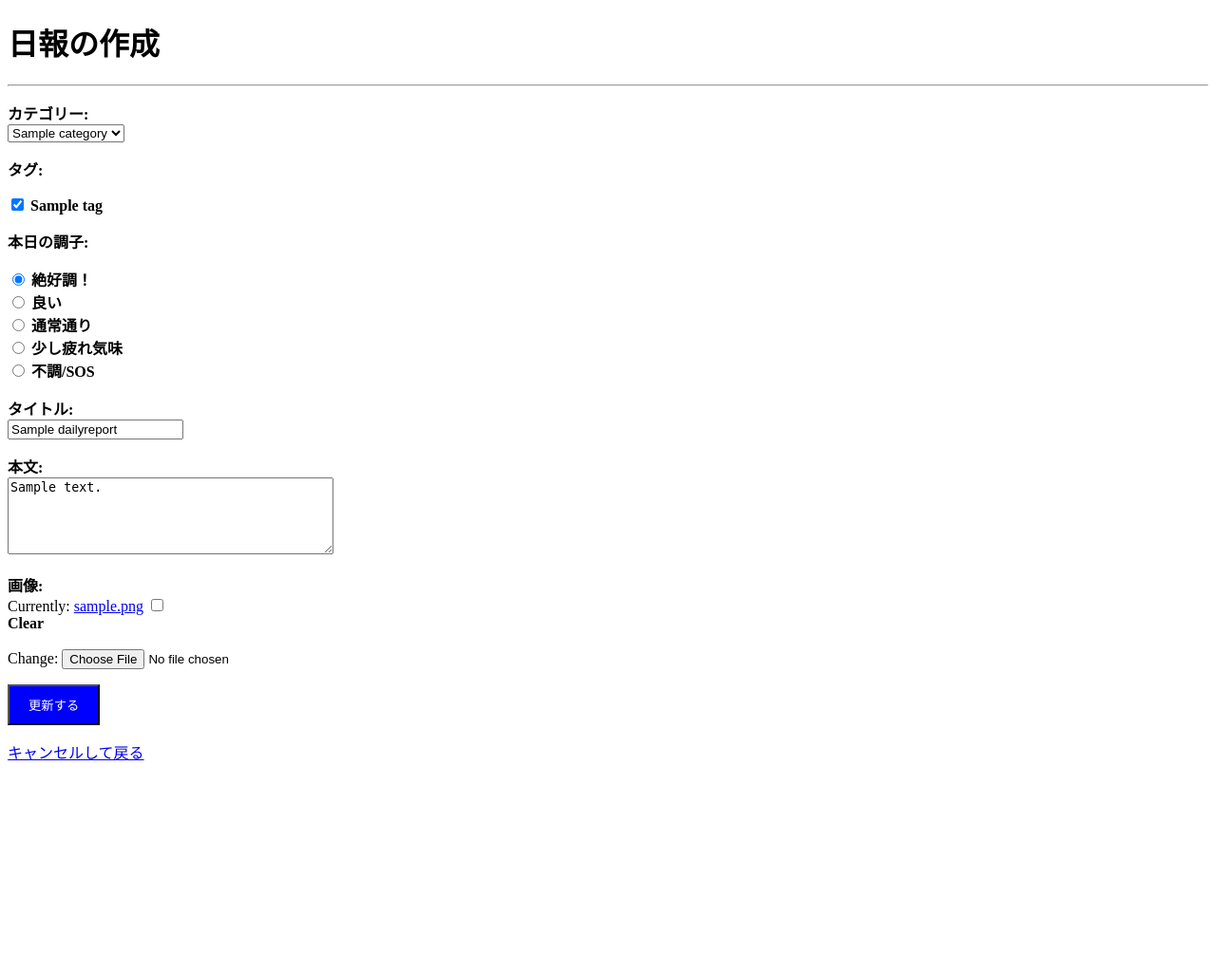
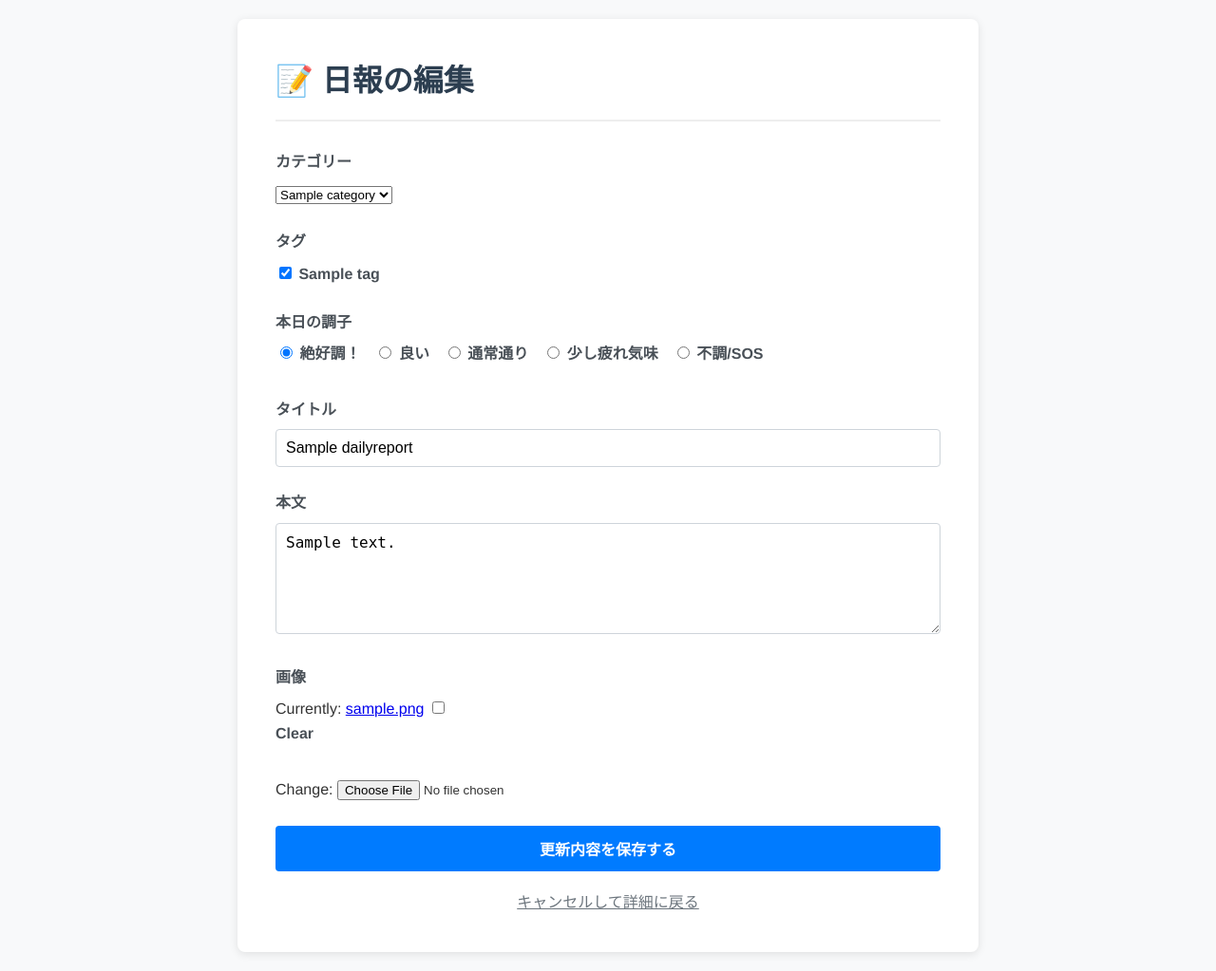
Before and after one commit to RYO-102/DailyReportApp-database-lecture_ver-, a Django app: page /1/edit/ in a window 1280 px wide. Shown: the whole page at 95% size. Before the commit the page ends 801 px from the top, so only its background shows below. Run offline with Django 5.2, Linux system fonts and the light colour scheme; a user stored in the database is signed in; tables that the repository leaves empty hold one stand-in row (values such as "Sample post").

Commit message:
report_form.hemlのリファクタリング ①不要なコメントを削除 ②SQLやDBに関わるコードに適切なコメントを追加 ③UI/UXの向上

```diff
--- a/reports/templates/reports/report_form.html
+++ b/reports/templates/reports/report_form.html
@@ -2,29 +2,89 @@
 <html lang="ja">
 <head>
     <meta charset="UTF-8">
-    <title>日報を書く</title>
+    <meta name="viewport" content="width=device-width, initial-scale=1.0">
+    <title>{% if is_edit %}日報の編集{% else %}日報の作成{% endif %}</title>
     <style>
-        .form-group { margin-bottom: 15px; }
-        label { display: block; font-weight: bold; }
-        .helptext { font-size: 0.8em; color: #666; }
-        ul { list-style: none; padding: 0; } /* チェックボックスの点を消す */
-        li { display: inline-block; margin-right: 10px; } /* 横並びにする */
+        /* 共通スタイル */
+        body { font-family: "Helvetica Neue", Arial, sans-serif; background-color: #f8f9fa; color: #333; margin: 0; padding: 20px; line-height: 1.6; }
+
+        .container { max-width: 700px; margin: 0 auto; background: white; padding: 40px; border-radius: 8px; box-shadow: 0 2px 10px rgba(0,0,0,0.1); }
+
+        h1 { margin-top: 0; color: #2c3e50; border-bottom: 2px solid #eee; padding-bottom: 15px; margin-bottom: 30px; }
+
+        /* フォーム要素のスタイル */
+        .form-group { margin-bottom: 25px; }
+
+        label { display: block; font-weight: bold; margin-bottom: 8px; color: #495057; }
+
+        /* テキスト入力・エリア（forms.pyで form-control クラスが付与されています） */
+        .form-control {
+            width: 100%;
+            padding: 10px;
+            border: 1px solid #ced4da;
+            border-radius: 4px;
+            font-size: 16px;
+            box-sizing: border-box; /* paddingを含めた幅計算 */
+        }
+        .form-control:focus { border-color: #80bdff; outline: 0; box-shadow: 0 0 0 0.2rem rgba(0,123,255,.25); }
+
+        /* チェックボックスリスト（タグ用） */
+        ul { list-style: none; padding: 0; margin: 0; }
+        ul li { display: inline-block; margin-right: 15px; margin-bottom: 5px; }
+        ul li label { display: inline; font-weight: normal; cursor: pointer; }
+
+        /* ラジオボタン（調子用） */
+        #id_condition { display: flex; gap: 15px; flex-wrap: wrap; }
+        #id_condition div { display: flex; align-items: center; }
+
+        /* ヘルプテキスト */
+        .helptext { display: block; font-size: 0.85em; color: #6c757d; margin-top: 5px; }
+
+        /* エラーメッセージ */
+        .errorlist { color: #dc3545; font-size: 0.9em; margin-top: 5px; font-weight: bold; }
+
+        /* ボタン */
+        .btn { padding: 12px 24px; border-radius: 4px; border: none; cursor: pointer; font-size: 1em; text-decoration: none; display: inline-block; font-weight: bold; }
+        .btn-primary { background-color: #007bff; color: white; width: 100%; transition: background 0.3s; }
+        .btn-primary:hover { background-color: #0056b3; }
+        .btn-link { background: none; color: #6c757d; text-decoration: underline; display: block; text-align: center; margin-top: 20px; }
     </style>
 </head>
 <body>
-    <h1>日報の作成</h1>
-    <hr>
 
-    <form method="post" enctype="multipart/form-data">
-        {% csrf_token %}
+    <div class="container">
+        <h1>{% if is_edit %}📝 日報の編集{% else %}📝 日報の作成{% endif %}</h1>
 
-        {{ form.as_p }}
+        <form method="post" enctype="multipart/form-data">
+            {% csrf_token %}
 
-       <button type="submit" style="padding: 10px 20px; background: blue; color: white;">
-            {% if is_edit %}更新する{% else %}投稿する{% endif %}
-        </button>
-    </form>
+            {% for field in form %}
+                <div class="form-group">
+                    <label for="{{ field.id_for_label }}">{{ field.label }}</label>
 
-    <p><a href="{% url 'report_list' %}">キャンセルして戻る</a></p>
+                    {{ field }}
+
+                    {% if field.help_text %}
+                        <span class="helptext">{{ field.help_text }}</span>
+                    {% endif %}
+
+                    {% for error in field.errors %}
+                        <div class="errorlist">⚠ {{ error }}</div>
+                    {% endfor %}
+                </div>
+            {% endfor %}
+
+            <button type="submit" class="btn btn-primary">
+                {% if is_edit %}更新内容を保存する{% else %}日報を投稿する{% endif %}
+            </button>
+        </form>
+
+        {% if is_edit %}
+            <a href="{% url 'report_detail' form.instance.pk %}" class="btn-link">キャンセルして詳細に戻る</a>
+        {% else %}
+            <a href="{% url 'report_list' %}" class="btn-link">キャンセルして一覧に戻る</a>
+        {% endif %}
+    </div>
+
 </body>
 </html>
```
